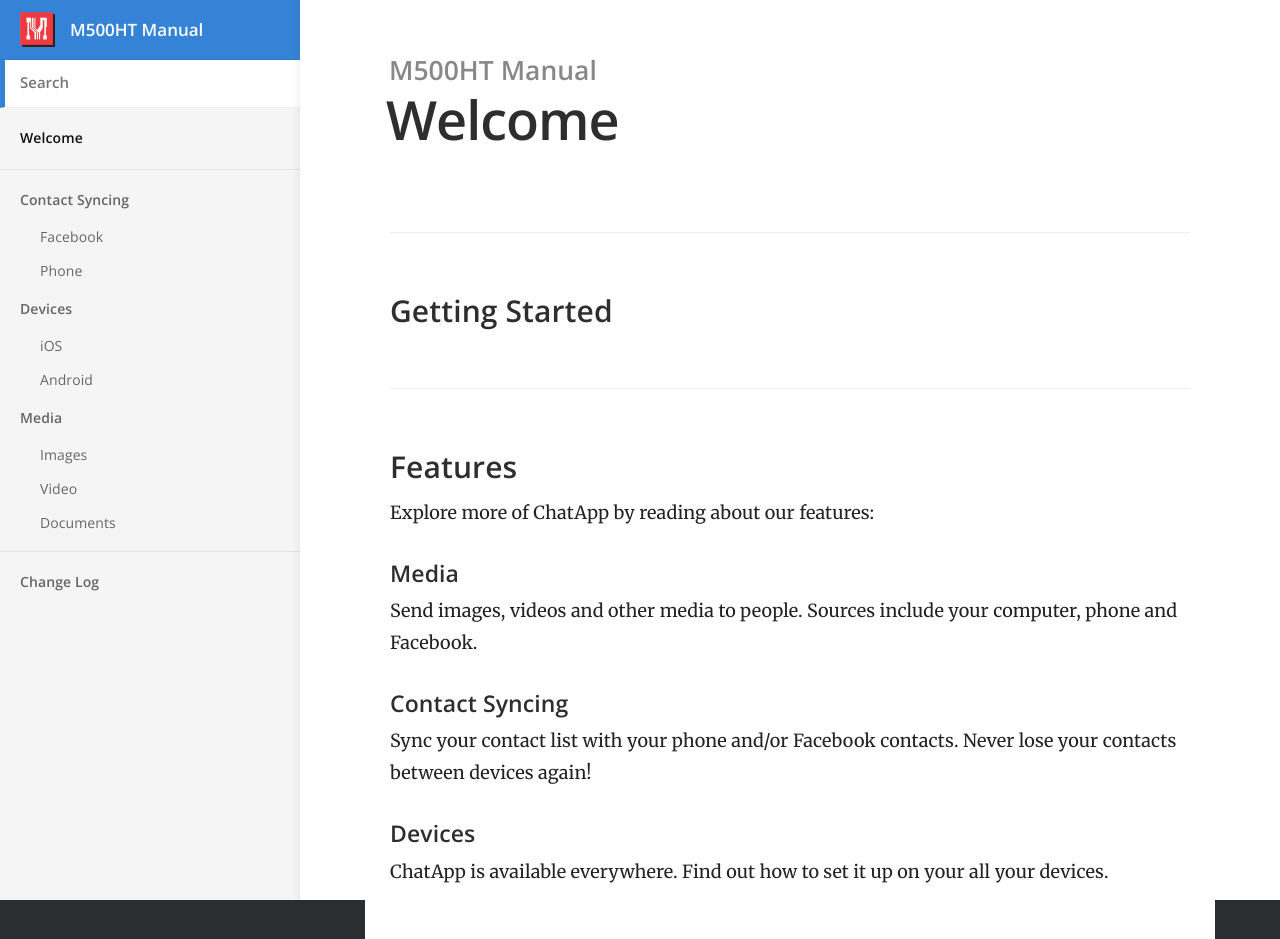
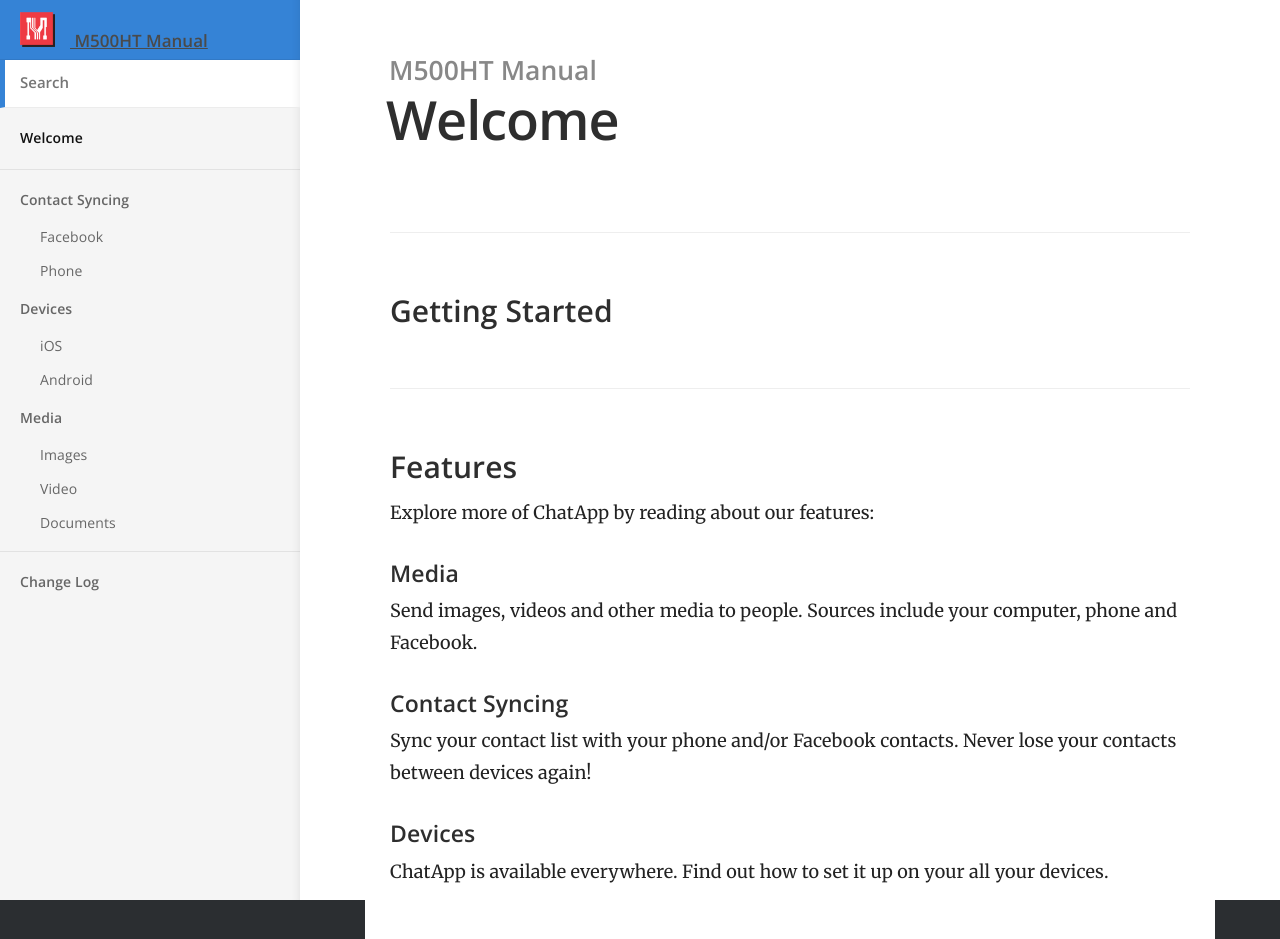
Before and after one commit to lte0609/ht_kr, a Jekyll site: the page built from index.md, in a window 1280 px wide. Built offline with Jekyll 4.4.1, drawn with Linux system fonts in a browser that asks for light colours.

Commit message:
Update default.html

```diff
--- a/_layouts/default.html
+++ b/_layouts/default.html
@@ -27,8 +27,8 @@
 	<body>
 		<header>
 			<h1>
-				<a href="{{ site.baseurl }}/"><img src="{{ site.baseurl }}/images/logo240.png" width="40" height="40" alt="{{ site.title }} logo"></a>
-				{{ site.title }}
+				<a href="{{ site.baseurl }}/"><img src="{{ site.baseurl }}/images/logo240.png" width="40" height="40" alt="{{ site.title }} logo">
+				{{ site.title }}</a>
 				<button type="button" class="open-nav" id="open-nav"></button>
 			</h1>
 
```
